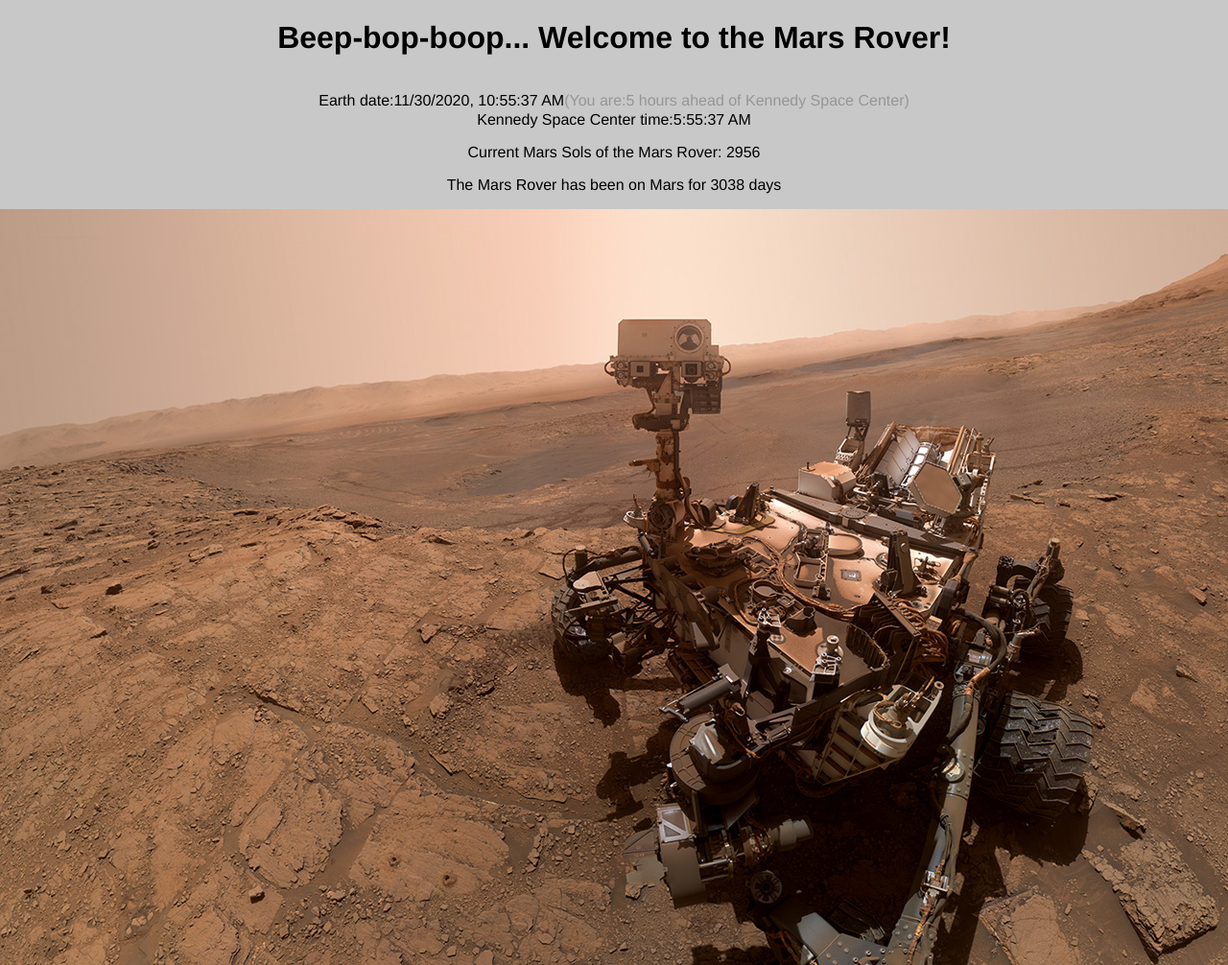
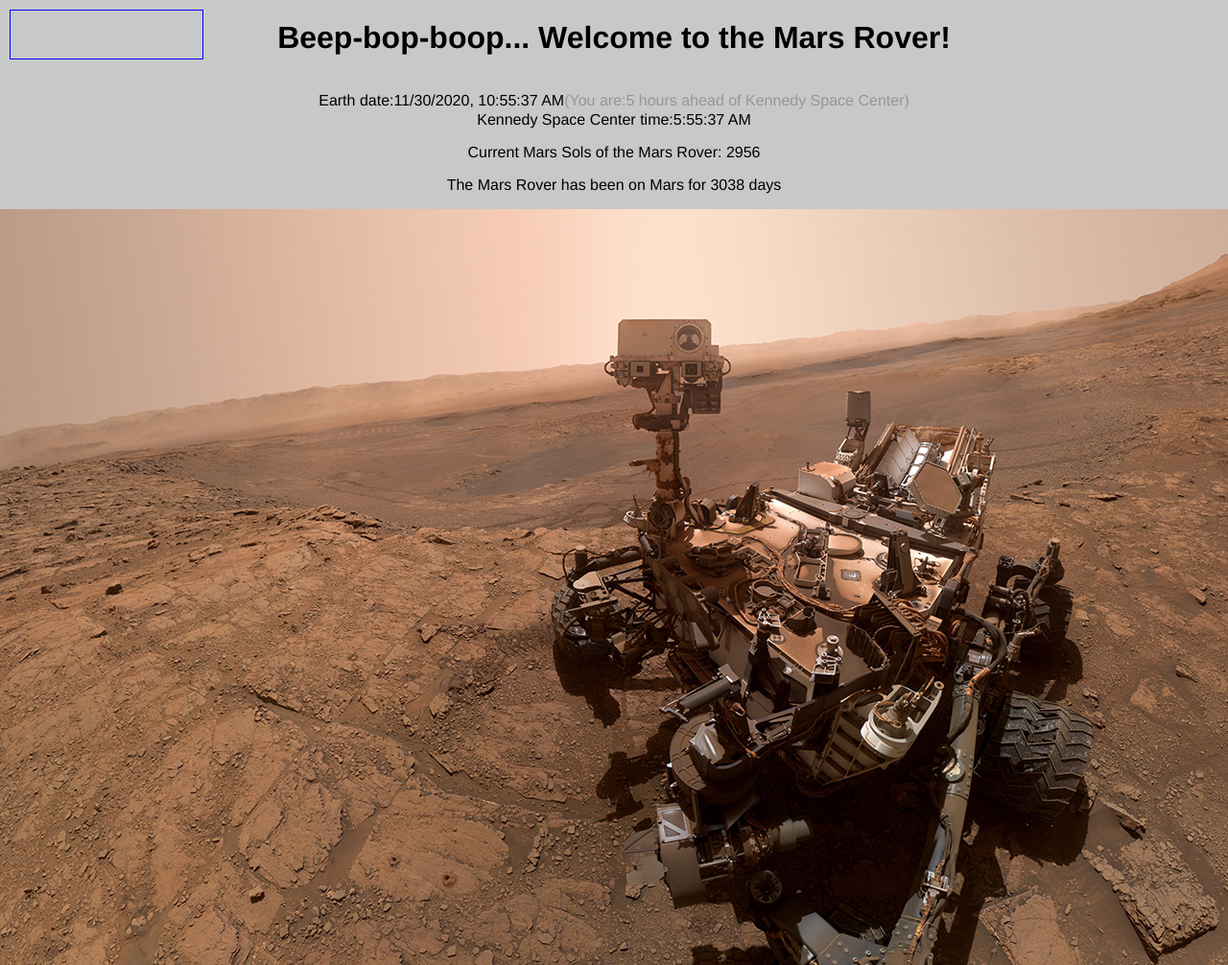
Before and after one commit to leedoughty/mars-rover, a website: page public/index.html in a window 1280 px wide. Shown: the top 1006 px of the page at 96% size. Drawn offline with Linux system fonts and the light colour scheme; no server answers.

Commit message:
MARS-19: Add basic styling for account information section

```diff
--- a/public/style.css
+++ b/public/style.css
@@ -97,3 +97,12 @@
     object-fit: contain;
   }
 }
+
+.account-information {
+  border: 1px solid blue;
+  width: 200px;
+  height: 50px;
+  position: absolute;
+  top: 10px;
+  left: 10px;
+}
```
